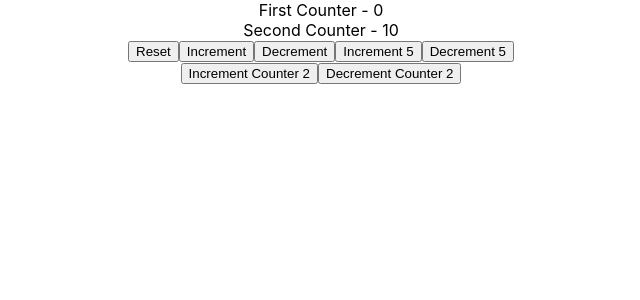
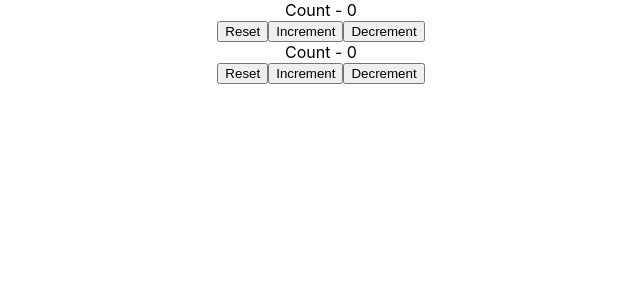
Before and after one commit to MDMahidul/React_Hook, a React (Create React App) app: page / in a window 1280 px wide. Shown: the top 300 px of the page, without its empty margins (319-959 px from the left). Built offline with nearby package versions, Linux system fonts and the light colour scheme.

Commit message:
Multiple useReduce

```diff
--- a/src/App.js
+++ b/src/App.js
@@ -2,12 +2,13 @@
 import './App.css';
 import CounterOneuseReducer from "./components/CounterOneuseReducer";
 import CounterTwouseReducer from "./components/CounterTwouseReducer";
+import CounterThreeuseReducer from "./components/CounterThreeuseReducer";
 
 
 function App() {
   return (
     <div className="App">
-        <CounterTwouseReducer/>
+        <CounterThreeuseReducer/>
     </div>
   );
 }
--- /dev/null
+++ b/src/components/CounterThreeuseReducer.js
@@ -0,0 +1,39 @@
+import React,{useReducer} from 'react';
+
+const initialState=0;
+const reducer=(state,action)=>{
+    switch (action){
+        case 'increment':
+            return state+1
+        case 'decrement':
+            return state-1
+        case 'reset':
+            return initialState
+        default:
+            return state
+    }
+}
+
+function CounterThreeuseReducer(props) {
+
+    const [count,dispatch]=useReducer(reducer,initialState)
+    const [countTwo,dispatchTwo]=useReducer(reducer,initialState)
+
+    return (
+        <div>
+            <div>Count - {count}</div>
+            <button onClick={()=>dispatch('reset')}>Reset</button>
+            <button onClick={()=>dispatch('increment')}>Increment</button>
+            <button  onClick={()=>dispatch('decrement')}>Decrement</button>
+            <div>
+                <div>Count - {countTwo}</div>
+                <button onClick={()=>dispatchTwo('reset')}>Reset</button>
+                <button onClick={()=>dispatchTwo('increment')}>Increment</button>
+                <button  onClick={()=>dispatchTwo('decrement')}>Decrement</button>
+
+            </div>
+        </div>
+    );
+}
+
+export default CounterThreeuseReducer;
```
